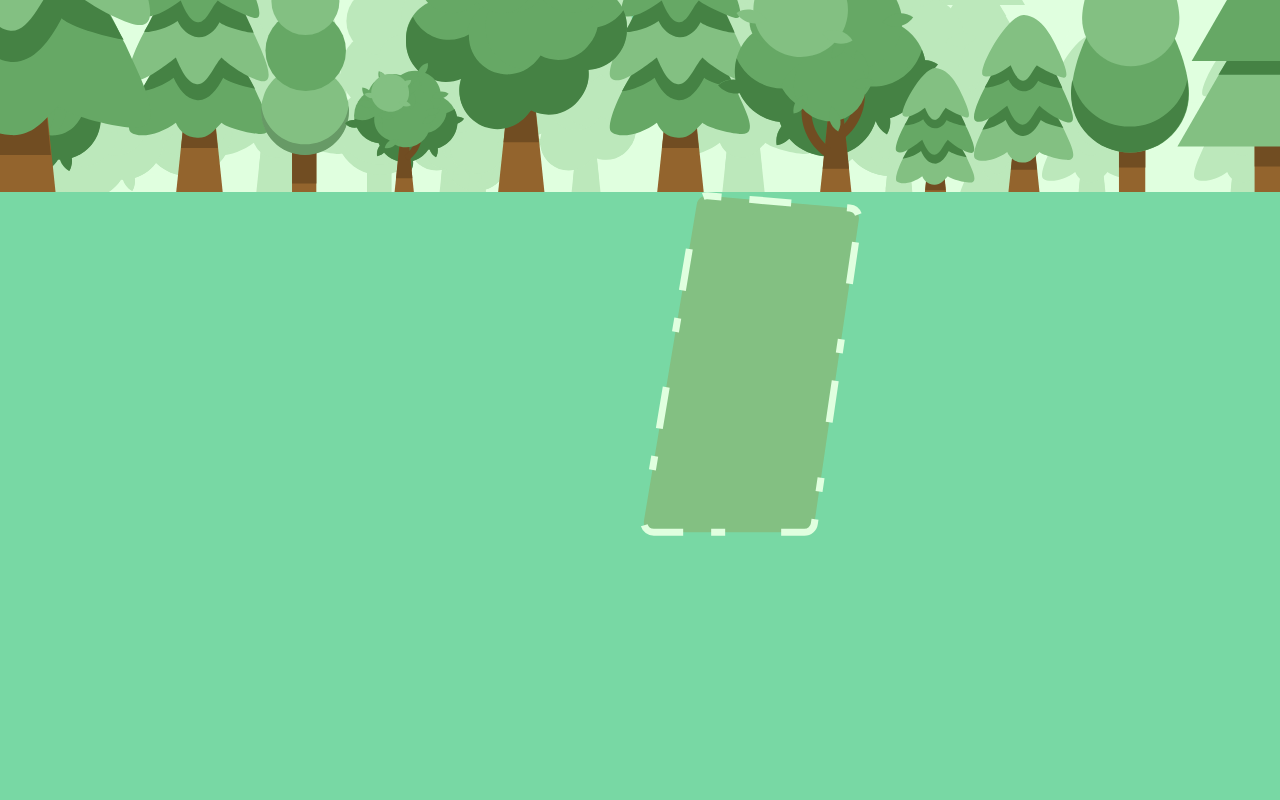
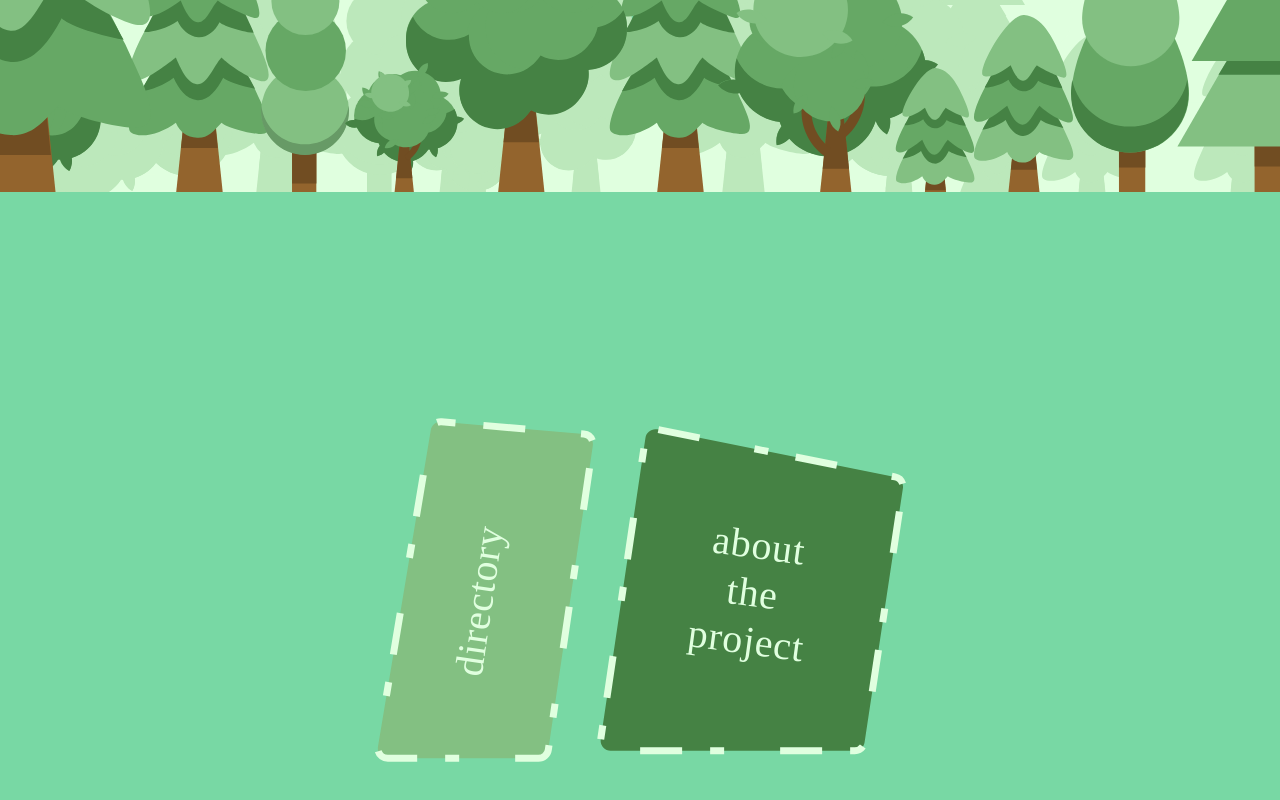
Before and after one commit to chauta03/the-lorax-frontend, a React (Create React App) app in the folder the-lorax/: page / in a window 1280 px wide. Shown: the part 608-1408 px from the top of the page. Built offline with nearby package versions, Linux system fonts and the light colour scheme; the HTML template or start-up script is replaced by a standard one; a web font is replaced by a local one.

Commit message:
Changed the way to organize and make action button

```diff
--- /dev/null
+++ b/the-lorax/src/app/action_buttons/about_button.tsx
@@ -0,0 +1,31 @@
+import React from 'react';
+import "../action_page.css";
+
+// Create the functional component
+type CustomButtonProps = {
+    onClick: () => void; // Function to handle button click
+};
+
+const AboutButton: React.FC<CustomButtonProps> = ({onClick}) => {
+    return (
+        <div className="directory-button" style={{ display: 'inline-block' }}>
+            <svg xmlns="http://www.w3.org/2000/svg" width="310" height="330" viewBox="0 0 310 330" fill="none" onClick={onClick}>
+                <path d="M3.73463 314.22L48.4764 12.7C49.3159 7.04246 54.7209 3.2403 60.3293 4.36198L297.99 51.8941C303.224 52.9409 306.713 57.9139 305.917 63.1919L267.591 317.18C266.853 322.072 262.65 325.688 257.703 325.688H13.6263C7.51901 325.688 2.8382 320.262 3.73463 314.22Z" fill="#458244" stroke="#E0FFDF" stroke-width="7" stroke-dasharray="14 28 42 56"/>
+                <text
+                    x="50%"
+                    y="33%"
+                    dominantBaseline="middle"
+                    textAnchor="middle"
+                    className='button-text'
+                    fill='#E0FFDF'
+                    transform={`rotate(${7.769}, 50, 50)`} >
+                    <tspan x="55%" dy="0">about</tspan>
+                    <tspan x="55%" dy="1.2em">the</tspan>
+                    <tspan x="55%" dy="1.2em">project</tspan>
+                </text>
+            </svg>
+        </div>
+    );
+};
+
+export default AboutButton;
--- /dev/null
+++ b/the-lorax/src/app/action_buttons/directory_button.tsx
@@ -0,0 +1,29 @@
+import React from 'react';
+import "../action_page.css";
+
+// Create the functional component
+type CustomButtonProps = {
+    onClick: () => void; // Function to handle button click
+};
+
+const DirectoryButton: React.FC<CustomButtonProps> = ({ onClick }) => {
+    return (
+        <div className="directory-button" style={{ display: 'inline-block' }}>
+            <svg xmlns="http://www.w3.org/2000/svg" width="223" height="344" viewBox="0 0 223 344" fill="none" style={{ cursor: 'pointer' }} onClick={onClick}>
+                <path d="M67.53 3.78952L209.799 16.0014C215.535 16.4938 219.671 21.7153 218.838 27.4117L174.334 331.744C173.615 336.656 169.403 340.297 164.439 340.297H13.8086C7.62786 340.297 2.92707 334.746 3.94522 328.65L56.8114 12.1056C57.6702 6.96331 62.3356 3.34365 67.53 3.78952Z" fill="#83C082" stroke="#E0FFDF" stroke-width="7" stroke-dasharray="14 28 42 56"/>
+                <text
+                    x="-65%"
+                    y="77%"
+                    dominantBaseline="middle"
+                    textAnchor="middle"
+                    className='button-text'
+                    fill='#E0FFDF'
+                    transform={`rotate(${-81.678}, -65, 77)`} >
+                    directory
+                </text>
+            </svg>
+        </div>
+    );
+};
+
+export default DirectoryButton
--- a/the-lorax/src/app/action_page.css
+++ b/the-lorax/src/app/action_page.css
@@ -1,10 +1,11 @@
 /* Font */
 @import url('https://fonts.googleapis.com/css2?family=DynaPuff:wght@400..700&display=swap');
 
-/* Background (which I can't use right now) */
+/* Background */
 .action-page-background {
-    /* display: flex; */
-    /* align-items: center; */
+    display: flex;
+    align-items: center;
+    flex-direction: row;
     justify-content: center;
     background-color: #78D8A4;
     height: 100vh;
@@ -15,7 +16,6 @@
 .directory-button {
     display: inline-block;
     transition: transform 0.3s ease;
-
 }
 
 .directory-button:hover {
@@ -30,7 +30,12 @@ transform: scale(1.05); /* Slight zoom on hover */
     fill: #93642D; /* Change color on hover */
 }
 
-.directory-button-text {
+/* .button-container {
+    display: flex;
+    justify-content: space-between;
+} */
+
+.button-text {
     /* color: #E0FFDF; */
     /* text-align: center; */
     font-family: DynaPuff;
@@ -39,5 +44,4 @@ transform: scale(1.05); /* Slight zoom on hover */
     font-weight: 400;
     /* line-height: normal; */
     letter-spacing: 0.1vh;
-    /* transform: rotate(-81.678deg); */
 }
--- a/the-lorax/src/app/action_page.tsx
+++ b/the-lorax/src/app/action_page.tsx
@@ -1,39 +1,24 @@
 import React from 'react';
-import { useEffect, useRef, useState } from "react";
 import "./action_page.css";
-import { WatchDirectoryFlags } from 'typescript';
+import DirectoryButton from './action_buttons/directory_button';
+import AboutButton from './action_buttons/about_button';
 
-// Create the functional component
-type CustomButtonProps = {
-    onClick: () => void; // Function to handle button click
-    label: string;       // Text to display on the button
-};
+const ActionButton: React.FC = () => {
+    const Directory_Click = () => {
+        alert("Directory");
+    };
 
-const DirectoryButton: React.FC<CustomButtonProps> = ({ onClick, label }) => {
+    const About_Click = () => {
+        alert("About");
+    };
+
     return (
         <div className="action-page-background">
-            <div className="directory-button" style={{ position: 'absolute', display: 'inline-block' }}>
-                <svg xmlns="http://www.w3.org/2000/svg" width="223" height="344" viewBox="0 0 223 344" fill="none" style={{ cursor: 'pointer' }} onClick={onClick}>
-                    <path d="M67.53 3.78952L209.799 16.0014C215.535 16.4938 219.671 21.7153 218.838 27.4117L174.334 331.744C173.615 336.656 169.403 340.297 164.439 340.297H13.8086C7.62786 340.297 2.92707 334.746 3.94522 328.65L56.8114 12.1056C57.6702 6.96331 62.3356 3.34365 67.53 3.78952Z" fill="#83C082" stroke="#E0FFDF" stroke-width="7" stroke-dasharray="14 28 42 56"/>
-                    <text
-                        x="50%"
-                        y="100%"
-                        dominantBaseline="middle"
-                        textAnchor="middle"
-                        className='directory-button-text'
-                        fill='#E0FFDF'
-                        transform={`rotate(${-81.678}, 50, 50)`} >
-                        {label}
-                    </text>
-                </svg>
-            {/* Overlay text */}
+            <DirectoryButton onClick={Directory_Click} />
+            <AboutButton onClick={About_Click} />
+        </div>
 
-            {/* <span className="directory-button-text">
-                {label}
-            </span> */}
-            </div>
-        </div>
     );
 };
 
-export default DirectoryButton;
+export default ActionButton;
```
